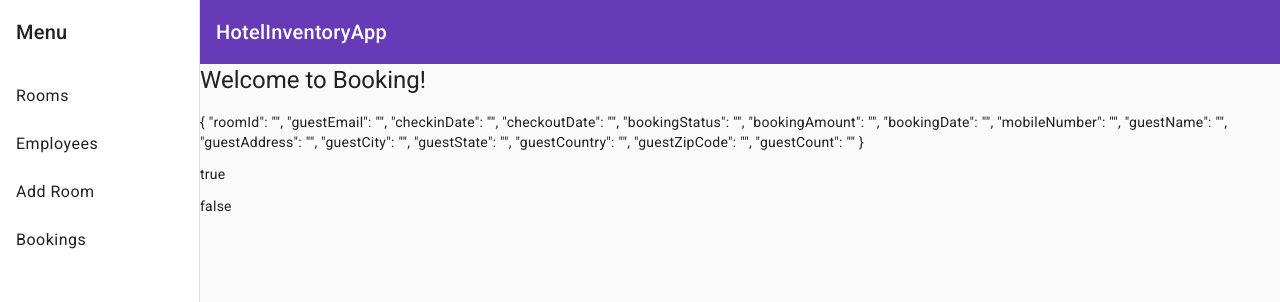
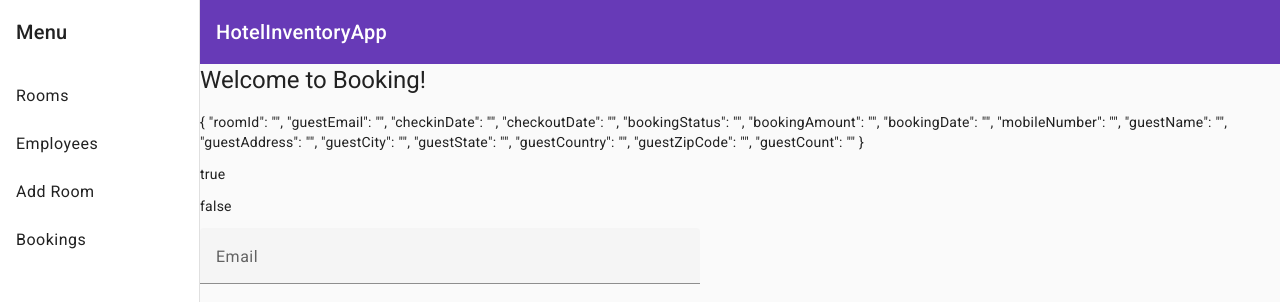
Before and after one commit to jerik609/HotelInventoryApp, an Angular app: page /booking in a window 1280 px wide. Shown: the top 302 px of the page. Built offline with nearby package versions, Linux system fonts and the light colour scheme.

Commit message:
basic reactive form - just one element, using Angular Material

```diff
--- a/src/app/booking/booking.component.html
+++ b/src/app/booking/booking.component.html
@@ -2,3 +2,22 @@
 <p>{{ bookingForm.value | json }}</p>
 <p>{{ bookingForm.pristine | json }}</p>
 <p>{{ bookingForm.dirty | json }}</p>
+
+<form class="example-form" [formGroup]="bookingForm">
+    <mat-form-field class="example-full-width">
+        <mat-label>Email</mat-label>
+        <input
+            type="email"
+            matInput
+            formControlName="roomId"
+            placeholder="Ex. pat@example.com"
+        >
+        <!-- <mat-hint>Errors appear instantly!</mat-hint> -->
+        <!-- <mat-error *ngIf="emailFormControl.hasError('email') && !emailFormControl.hasError('required')">
+          Please enter a valid email address
+        </mat-error>
+        <mat-error *ngIf="emailFormControl.hasError('required')">
+          Email is <strong>required</strong>
+        </mat-error> -->
+      </mat-form-field>
+</form>
--- a/src/app/booking/booking.component.scss
+++ b/src/app/booking/booking.component.scss
@@ -0,0 +1,9 @@
+.example-form {
+    min-width: 150px;
+    max-width: 500px;
+    width: 100%;
+}
+
+.example-full-width {
+    width: 100%;
+}
--- a/src/app/booking/booking.module.ts
+++ b/src/app/booking/booking.module.ts
@@ -5,6 +5,8 @@ import { BookingRoutingModule } from './booking-routing.module';
 import { BookingComponent } from './booking.component';
 import { ReactiveFormsModule } from '@angular/forms';
 
+import { MatFormFieldModule } from '@angular/material/form-field';
+import { MatInputModule } from '@angular/material/input';
 
 @NgModule({
   declarations: [
@@ -13,7 +15,9 @@ import { ReactiveFormsModule } from '@angular/forms';
   imports: [
     CommonModule,
     BookingRoutingModule,
-    ReactiveFormsModule
+    ReactiveFormsModule,
+    MatFormFieldModule,
+    MatInputModule
   ]
 })
 export class BookingModule { }
```
